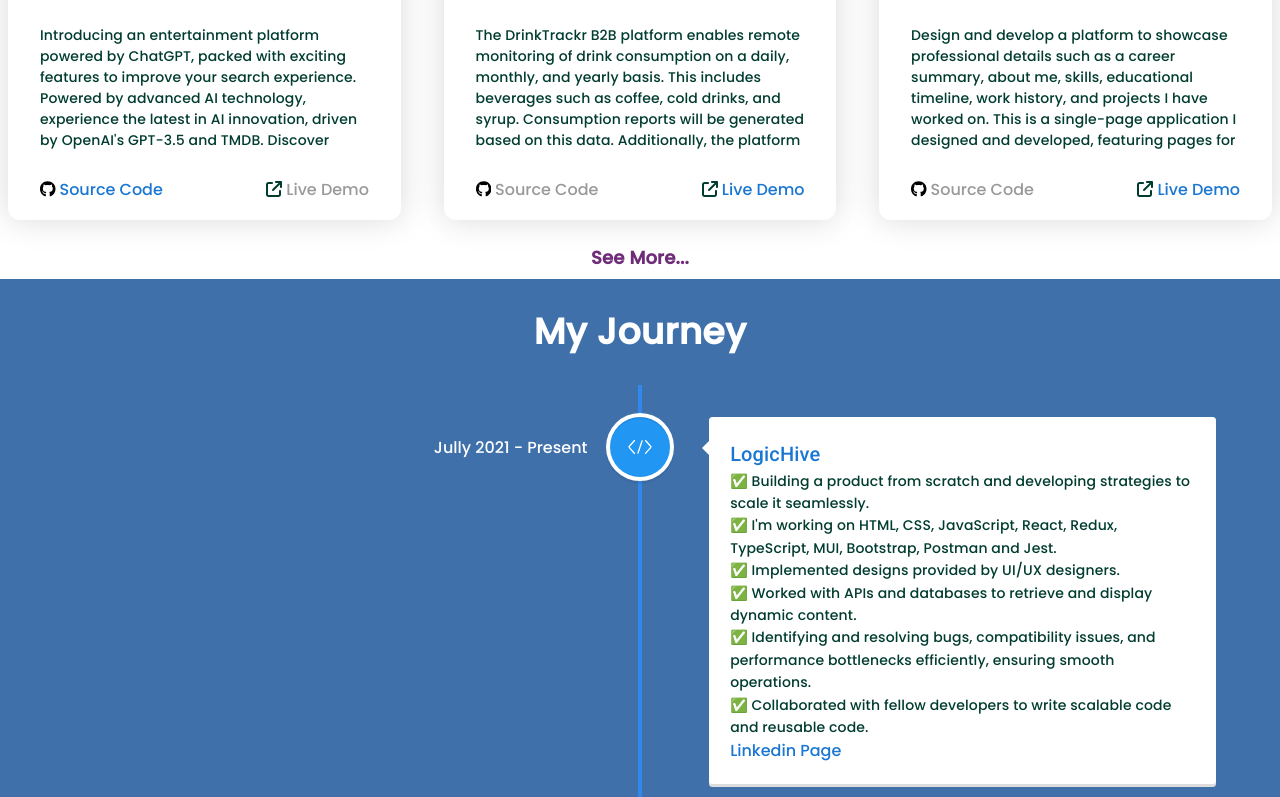
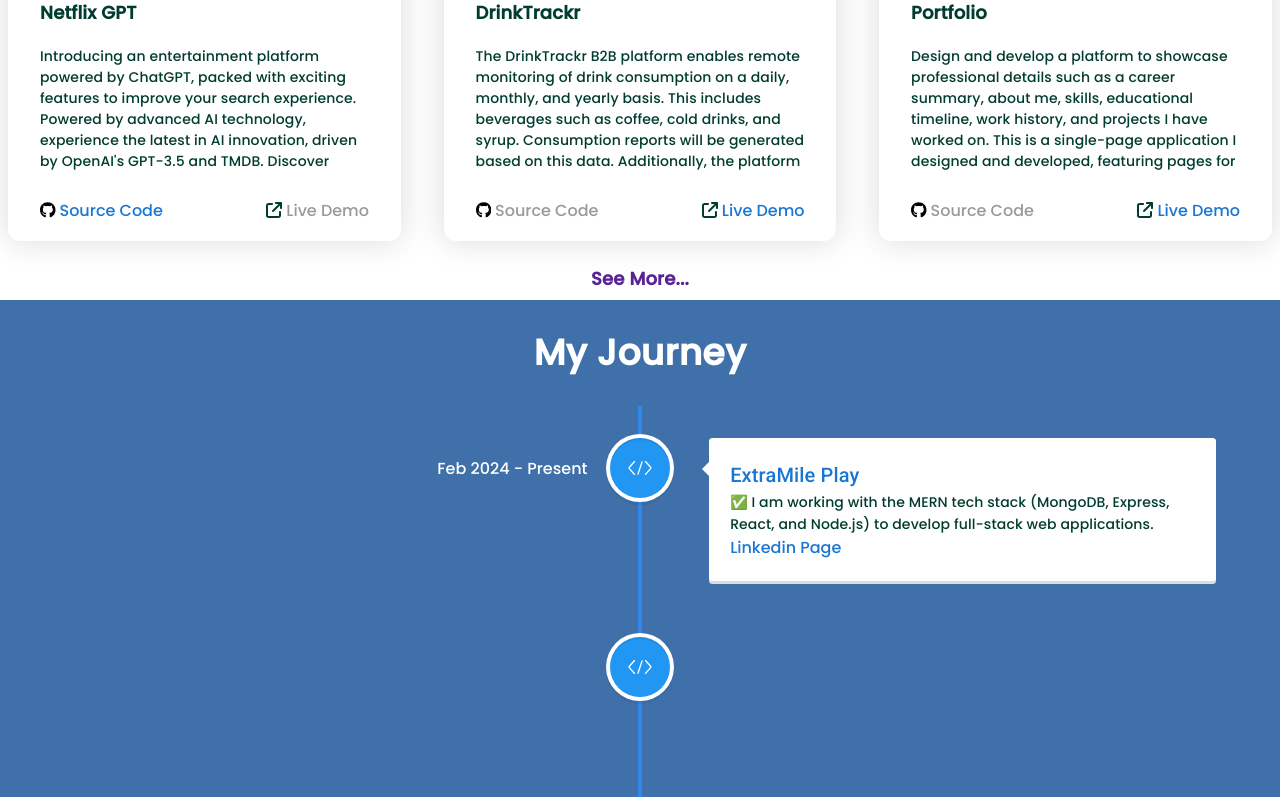
Before and after one commit to atuljadhav93/Portfolio, a React (Create React App) app: page / in a window 1280 px wide. Shown: the part 2000-2797 px from the top of the page. Built offline with nearby package versions, Linux system fonts and the light colour scheme; a web font is replaced by a local one.

Commit message:
[35] Another experience added

```diff
--- a/src/component/HeroSection.jsx
+++ b/src/component/HeroSection.jsx
@@ -123,6 +123,7 @@
                   delay: 40,
                   strings: [
                     "I'm a Frontend Developer.",
+                    "Full-Stack Enthusiast",
                     "I create content on YouTube.",
                     '<span class="sanskrit-font">भारतीय: अहमिति मम गर्व:</span>',
                   ],
--- a/src/component/Timeline.jsx
+++ b/src/component/Timeline.jsx
@@ -17,7 +17,9 @@
 import {
   companyLinkedinUrl,
   companyLinkedinWebsiteUrl,
+  extraMilePlayLinkedinUrl,
   companyWebsiteUrl,
+  extramMileWebsiteUrl,
   dpCollege,
   fergussonCollege,
 } from "../constants/const";
@@ -36,10 +38,46 @@
               opacity: 1,
             }}
             contentArrowStyle={{ borderRight: "7px solid  #fff" }}
-            date="Jully 2021 - Present"
+            date="Feb 2024 - Present"
             iconStyle={{ background: "rgb(33, 150, 243", color: "#fff" }}
             icon={<CodeIcon />}
             position="right"
+          >
+            <Link
+              href={extramMileWebsiteUrl}
+              target="_blank"
+              variant="h6"
+              style={{ marginBottom: "14px", textDecoration: "none" }}
+            >
+              ExtraMile Play
+            </Link>
+            <Typography className="text-color PoppinsForteenText no-select-txt">
+              ✅ I am working with the MERN tech stack (MongoDB, Express, React,
+              and Node.js) to develop full-stack web applications.
+              <br />
+            </Typography>
+            <PoppinsSixteenTextLink
+              href={extraMilePlayLinkedinUrl}
+              target="_blank"
+              style={{
+                textDecoration: "none",
+              }}
+            >
+              Linkedin Page
+            </PoppinsSixteenTextLink>
+          </VerticalTimelineElement>
+          <VerticalTimelineElement
+            className="vertical-timeline-element--work vertical-timeline-element-date"
+            contentStyle={{
+              background: "#fff",
+              color: "#003c2f",
+              opacity: 1,
+            }}
+            contentArrowStyle={{ borderRight: "7px solid  #fff" }}
+            date="Jully 2021 - Dec 2024"
+            iconStyle={{ background: "rgb(33, 150, 243", color: "#fff" }}
+            icon={<CodeIcon />}
+            position="left"
           >
             <Link
               href={companyWebsiteUrl}
@@ -89,7 +127,7 @@
             date="Jan 21 - Jun 21"
             iconStyle={{ background: "rgb(33, 150, 243", color: "#fff" }}
             icon={<CodeIcon />}
-            position="left"
+            position="right"
           >
             <PoppinsEighteenText variant="h6" style={{ marginBottom: "8px" }}>
               Newton School
@@ -120,7 +158,7 @@
             date="2018 - 2020"
             iconStyle={{ background: "rgb(33, 150, 243)", color: "#fff" }}
             icon={<SchoolIcon />}
-            position="right"
+            position="left"
           >
             <PoppinsEighteenText variant="h6" style={{ marginBottom: "8px" }}>
               Postgraduate
@@ -149,7 +187,7 @@
             contentArrowStyle={{ borderRight: "7px solid  #fff" }}
             iconStyle={{ background: "rgb(33, 150, 243)", color: "#fff" }}
             icon={<SchoolIcon />}
-            position="left"
+            position="right"
           >
             <PoppinsEighteenText variant="h6" style={{ marginBottom: "8px" }}>
               Graduation{" "}
@@ -178,7 +216,7 @@
             contentArrowStyle={{ borderRight: "7px solid  #fff" }}
             iconStyle={{ background: "rgb(33, 150, 243)", color: "#fff" }}
             icon={<SchoolIcon />}
-            position="right"
+            position="left"
           >
             <PoppinsEighteenText variant="h6" style={{ marginBottom: "8px" }}>
               HSC
@@ -204,7 +242,7 @@
             contentArrowStyle={{ borderRight: "7px solid  #fff" }}
             iconStyle={{ background: "rgb(33, 150, 243)", color: "#fff" }}
             icon={<SchoolIcon />}
-            position="left"
+            position="right"
           >
             <PoppinsEighteenText variant="h6" style={{ marginBottom: "8px" }}>
               SSC
--- a/src/constants/Text.jsx
+++ b/src/constants/Text.jsx
@@ -35,10 +35,10 @@
 export const Proud = "with Pride.";
 export const ContactUsSnackBarMsg = "Contact us details successfully submitted";
 export const SelfIntoText =
-  "👋Hello! My name is Atul Jadhav, and I'm a front-end developer. I like creating beautiful and easy-to-use websites. I enjoy turning creative designs into real websites using code. My passion for web development keeps me motivated to keep learning and improving.";
+  "👋Hello! My name is Atul Jadhav, and I’m a Front-End Developer and Full-Stack Enthusiast. I like creating beautiful and easy-to-use websites. I enjoy turning creative designs into real websites using code. My passion for web development keeps me motivated to keep learning and improving.";
 
 export const AboutMeDescriptionFirst =
-  "👋Hello, I'm Atul Jadhav, and I've been working in frontend development for over 4 years now. 🚀 During this time, I've focused on creating user-friendly interfaces and smooth experiences for users.";
+  "👋Hello, I'm Atul Jadhav, and I've been working in front-end development for over 4 years while also exploring backend technologies. 🚀 During this time, I've focused on creating user-friendly interfaces and seamless user experiences.";
 
 export const AboutMeDescriptionSecond =
   "🌟My journey began at Fergusson College in Pune, where I got my master's degree in Computer Applications. 👨‍💻 That's when I discovered my passion for technology, and ever since I've been excited to learn and explore the world of web development.🌐";
--- a/src/constants/const.jsx
+++ b/src/constants/const.jsx
@@ -40,8 +40,10 @@
 
 // compnay url & website
 export const companyLinkedinUrl = process.env.REACT_APP_LOGICHIVE_LINKEDIN_URL;
+export const extraMilePlayLinkedinUrl = process.env.REACT_APP_EXTRAMILEPLAY_LINKEDIN_URL;
 export const companyLinkedinWebsiteUrl = process.env.REACT_APP_URL;
 export const companyWebsiteUrl = process.env.REACT_APP_LOGICHIVE_WEBSITE;
+export const extramMileWebsiteUrl = process.env.REACT_APP_EXTRAMILEPLAY_WEBSITE;
 export const logichiveLogo = process.env.REACT_APP_LOGICHIVE_LOGO;
 
 // colleague photo
```
Also changed, not shown: 1 other file (tests, documents, lock files or other folders).
